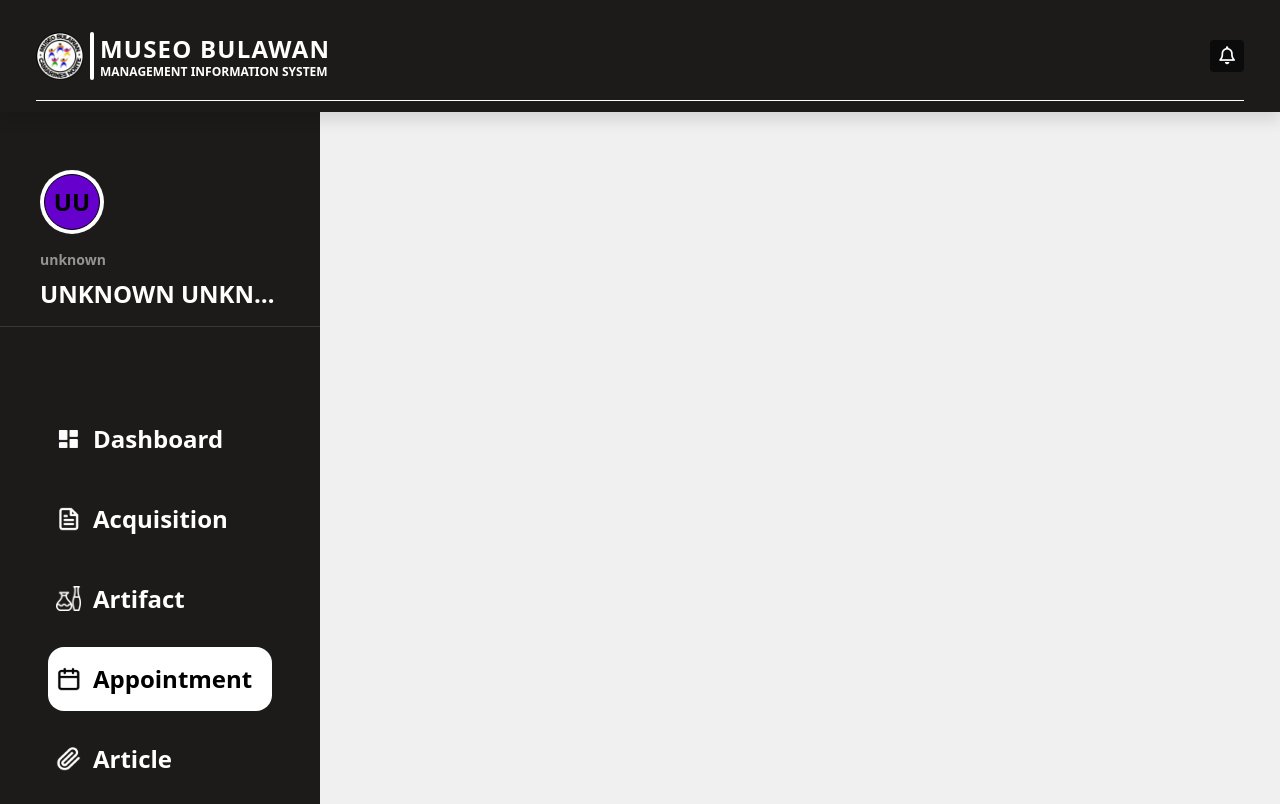
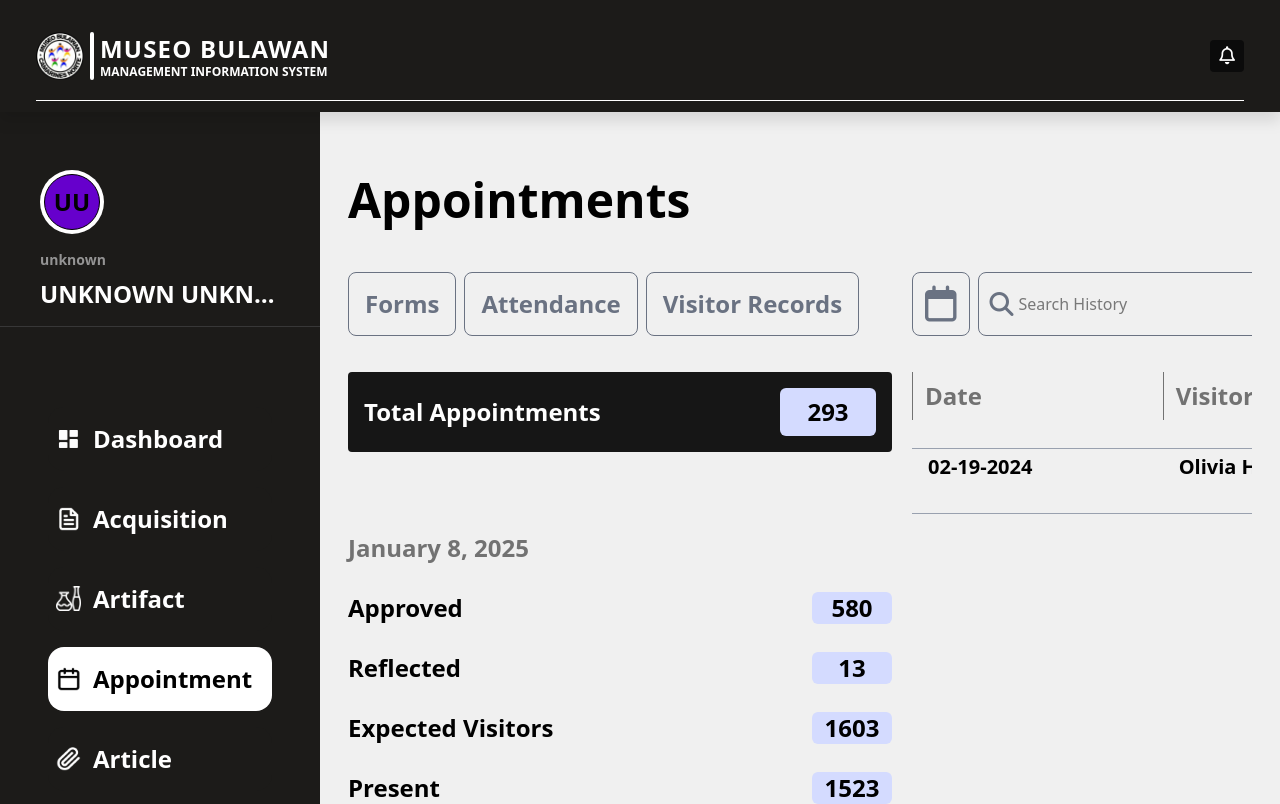
Before and after one commit to k3mosh/Museo-Bulawan-MIS, a React (Vite) app: page /admin/appointment in a window 1280 px wide. Shown: the top 804 px of the page. Built offline with nearby package versions, Linux system fonts and the light colour scheme; sample sign-in values are in the browser's storage; a web font is replaced by a local one.

Commit message:
appointment in admin done

```diff
--- a/src/pages/admin/Appointment.jsx
+++ b/src/pages/admin/Appointment.jsx
@@ -8,6 +8,139 @@ const Appointment = () => {
         <div className='bg-[#1C1B19] w-auto min-h-full h-full min-w-[6rem] sm:min-w-auto'>
           <AdminNav />
         </div>
+        <div className='w-full min-h-full h-full flex flex-col gap-y-10 px-7 pb-7 pt-[4rem] overflow-scroll'>
+          <span className=' text-5xl font-semibold'>Appointments</span>
+          <div className='w-full h-full flex flex-col xl:flex-row gap-y-5 xl:gap-y-0 xl:gap-x-5 '>
+            <div className='min-w-[34rem] h-full flex flex-col gap-y-7'>
+              {/* info bar */}
+              <div className='w-full max-w-[35rem] text-gray-500 min-h-[5rem] flex py-2 gap-x-2'>
+                <button className='px-4 h-full border-1 border-gray-500 rounded-lg cursor-pointer'>
+                  <span className='text-2xl font-semibold'>Forms</span>
+                </button>
+                <button className='px-4 h-full border-1 border-gray-500  rounded-lg cursor-pointer'>
+                  <span className='text-2xl font-semibold'>Attendance</span>
+                </button>
+                <button className='px-4 h-full border-1 border-gray-500  rounded-lg cursor-pointer'>
+                  <span className='text-2xl font-semibold'>Visitor Records</span>
+                </button>
+              </div>
+
+              <div className='w-full h-full flex flex-col gap-y-[5rem]'>
+                <div className='bg-[#161616] px-4 h-[5rem] flex justify-between items-center rounded-sm'>
+                  <span className='text-2xl text-white font-semibold'>Total Appointments</span>
+                  <div className='w-[6rem] h-[3rem] bg-[#D4DBFF] flex items-center justify-center rounded-md'>
+                    <span className='text-2xl text-black font-semibold'>293</span>
+                  </div>
+                </div>
+
+                <div className='w-full h-auto flex flex-col gap-y-7'>
+                  {/* Date */}
+                  <span className='text-2xl font-semibold text-[#727272]'>January 8, 2025</span>
+                  <div className='w-full h-fit flex justify-between items-center'>
+                    <span className='text-2xl font-semibold '>Approved</span>
+                    <div className='w-[5rem] h-[2rem] flex items-center bg-[#D4DBFF] rounded-md justify-center'>
+                      <span className='text-2xl font-semibold'>580</span>
+                    </div>
+                  </div>
+
+                  <div className='w-full h-fit flex justify-between items-center'>
+                    <span className='text-2xl font-semibold '>Reflected</span>
+                    <div className='w-[5rem] h-[2rem] flex items-center bg-[#D4DBFF] rounded-md justify-center'>
+                      <span className='text-2xl font-semibold'>13</span>
+                    </div>
+                  </div>
+
+                  <div className='w-full h-fit flex justify-between items-center'>
+                    <span className='text-2xl font-semibold '>Expected Visitors</span>
+                    <div className='w-[5rem] h-[2rem] flex items-center bg-[#D4DBFF] rounded-md justify-center'>
+                      <span className='text-2xl font-semibold'>1603</span>
+                    </div>
+                  </div>
+
+                  <div className='w-full h-fit flex justify-between items-center'>
+                    <span className='text-2xl font-semibold '>Present</span>
+                    <div className='w-[5rem] h-[2rem] flex items-center bg-[#D4DBFF] rounded-md justify-center'>
+                      <span className='text-2xl font-semibold'>1523</span>
+                    </div>
+                  </div>
+                </div>
+              </div>
+            </div>
+
+            <div className='w-full h-full flex flex-col gap-y-7 overflow-x-scroll overflow-y-scroll'>
+              {/* table */}
+              <div className='min-w-[94rem] min-h-[5rem] py-2 flex items-center gap-x-2'>
+                {/* toolbar */}
+                <button className='px-3 h-full rounded-lg border-1 border-gray-500  cursor-pointer'>
+                  <i className="text-gray-500 fa-regular fa-calendar text-4xl"></i>
+                </button>
+                <div className="relative h-full min-w-[20rem]">
+                  <i className="text-2xl fa-solid fa-magnifying-glass absolute left-3 top-1/2 transform -translate-y-1/2 text-gray-500 cursor-pointer"></i>
+                  <input type="text" placeholder="Search History" className="h-full pl-10 pr-3 py-2  border-1 border-gray-500 rounded-lg w-full focus:outline-none focus:ring-2 focus:ring-blue-500"></input>
+                </div>
+                <div className="relative h-full min-w-48">
+                  <input type="text" placeholder="Filter..." className="pl-4 h-full text-2xl pr-8 py-2 border-1 border-gray-500  rounded-lg w-full focus:outline-none focus:ring-2 focus:ring-blue-500"></input>
+                  <i className="cursor-pointer text-2xl fas fa-plus absolute right-3 top-1/2 -translate-y-1/2 text-gray-500"></i>
+                </div>
+                <div className="relative h-full min-w-48">
+                  <select className="appearance-none border-1 border-gray-500  h-full text-2xl rounded-lg text-gray-500 w-full py-2 pl-4 pr-8 focus:outline-none focus:ring-2 focus:ring-blue-500">
+                    <option>All Actions</option>
+                    <option>Action 1</option>
+                    <option>Action 2</option>
+                  </select>
+                  <i className="text-2xl fas fa-caret-down absolute right-3 top-1/2 -translate-y-1/2 text-gray-600"></i>
+                </div>
+              </div>
+
+              {/* Table Header */}
+              <div className='min-w-[94rem] w-full font-semibold h-fit grid grid-cols-6 justify-between'>
+                <div className='text-[#727272] text-2xl border-l-1 px-3 py-2 cols-span-1'>
+                  <span>Date</span>
+                </div>
+                <div className='text-[#727272] text-2xl border-l-1 px-3 py-2  cols-span-1'>
+                  <span>Visitor Name</span>
+                </div>
+                <div className='text-[#727272] text-2xl border-l-1 px-3 py-2  cols-span-1'>
+                  <span>Preferred Time</span>
+                </div>
+                <div className='text-[#727272] text-2xl border-l-1 px-3 py-2  cols-span-1'>
+                  <span>Status</span>
+                </div>
+                <div className='text-[#727272] text-2xl border-l-1 px-3 py-2  cols-span-1'>
+                  <span>Visitor Count</span>
+                </div>
+                <div className='text-[#727272] justify-between flex text-2xl border-l-1 pl-3  cols-span-1'>
+                  <span className='my-2'>Updated</span>
+                </div>
+              </div>
+
+              {/* Table Data */}
+              <div className='w-full min-w-[94rem] h-auto flec flex-col border-t-1 border-t-gray-400'>
+                <div className='min-w-[94rem] text-xl h-fit font-semibold grid grid-cols-6 justify-between cursor-pointer hover:bg-gray-300'>
+                  <div className='px-4 pt-1 pb-3 border-b-1 border-gray-400'>
+                    <span>02-19-2024</span>
+                  </div>
+                  <div className='px-4 pt-1 pb-3 border-b-1 border-gray-400'>
+                    <span>Olivia Harper</span>
+                  </div>
+                  <div className='px-4 pt-1 pb-3 border-b-1 border-gray-400'>
+                    <span>02:30-03:59</span>
+                  </div>
+                  <div className='px-4 py-4 border-b-1 border-gray-400'>
+                    <span className='text-white bg-[#4CAF50] rounded-md px-4 py-1'>Confirmed</span>
+                  </div>
+                  <div className='px-4 py-4 border-b-1 border-gray-400'>
+                    <span className='text-2xl'>10</span>
+                  </div>
+                  <div className='px-4 pt-1 pb-3 flex justify-between border-b-1 border-gray-400'>
+                    <span>02-19-2024</span>
+                  </div>
+                </div>
+                {/* Repeat for other rows */}
+              </div>
+            </div>
+          </div>
+        </div>
       </div>
     </>
   )
```
